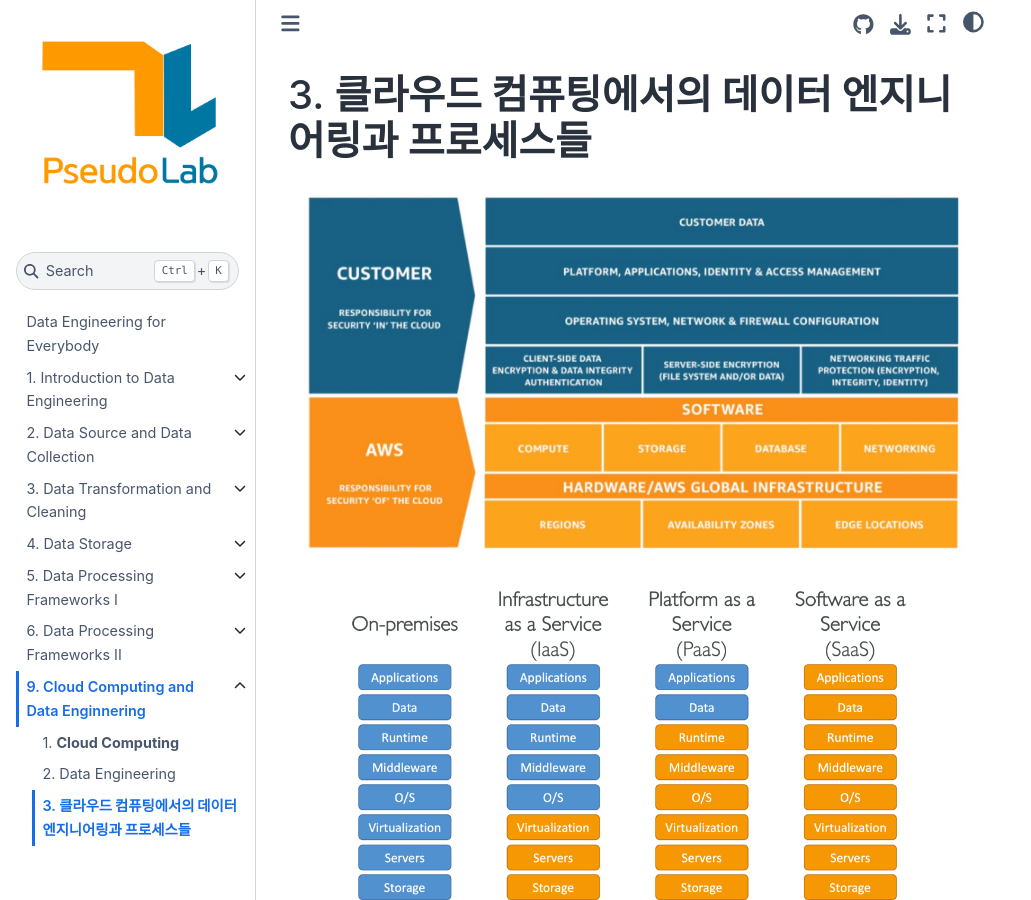
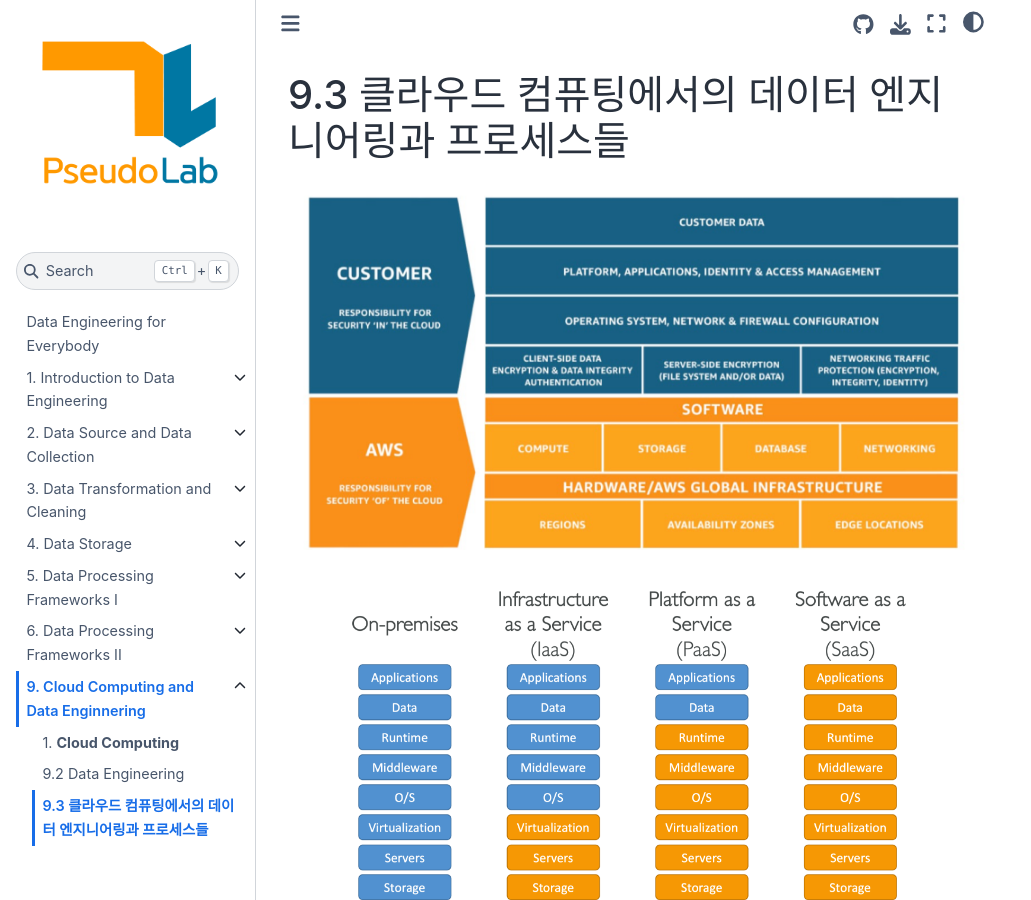
Before and after one commit to Pseudo-Lab/data-engineering-for-everybody, a Jupyter Book: the page built from book/docs/9_cloud_computing_and_data_engineering/3_cloud_computing_data_engineering.md, in a window 1280 px wide and 900 px high. Shown: the whole window, without its empty margins (0-1031 px from the left). Built offline with Jupyter Book 1.0.4 settings and Sphinx 7.4.7 and the Sphinx Book theme 1.1.4, drawn with Linux system fonts in a browser that asks for light colours; comment, search, counter and statistics services are not loaded; some of the changed text lies outside the part shown.

Commit message:
feat: 목차 번호 수정

```diff
--- a/book/docs/9_cloud_computing_and_data_engineering/2_data_engineering.md
+++ b/book/docs/9_cloud_computing_and_data_engineering/2_data_engineering.md
@@ -1,4 +1,4 @@
-# 2. Data Engineering
+# 9.2 Data Engineering
 
 ### **데이터 아키텍쳐**
 
--- a/book/docs/9_cloud_computing_and_data_engineering/3_cloud_computing_data_engineering.md
+++ b/book/docs/9_cloud_computing_and_data_engineering/3_cloud_computing_data_engineering.md
@@ -1,4 +1,4 @@
-# 3. **클라우드 컴퓨팅에서의 데이터 엔지니어링과 프로세스들**
+# 9.3 클라우드 컴퓨팅에서의 데이터 엔지니어링과 프로세스들
 
 ![3.1](./images/3.1.png)
 
```
